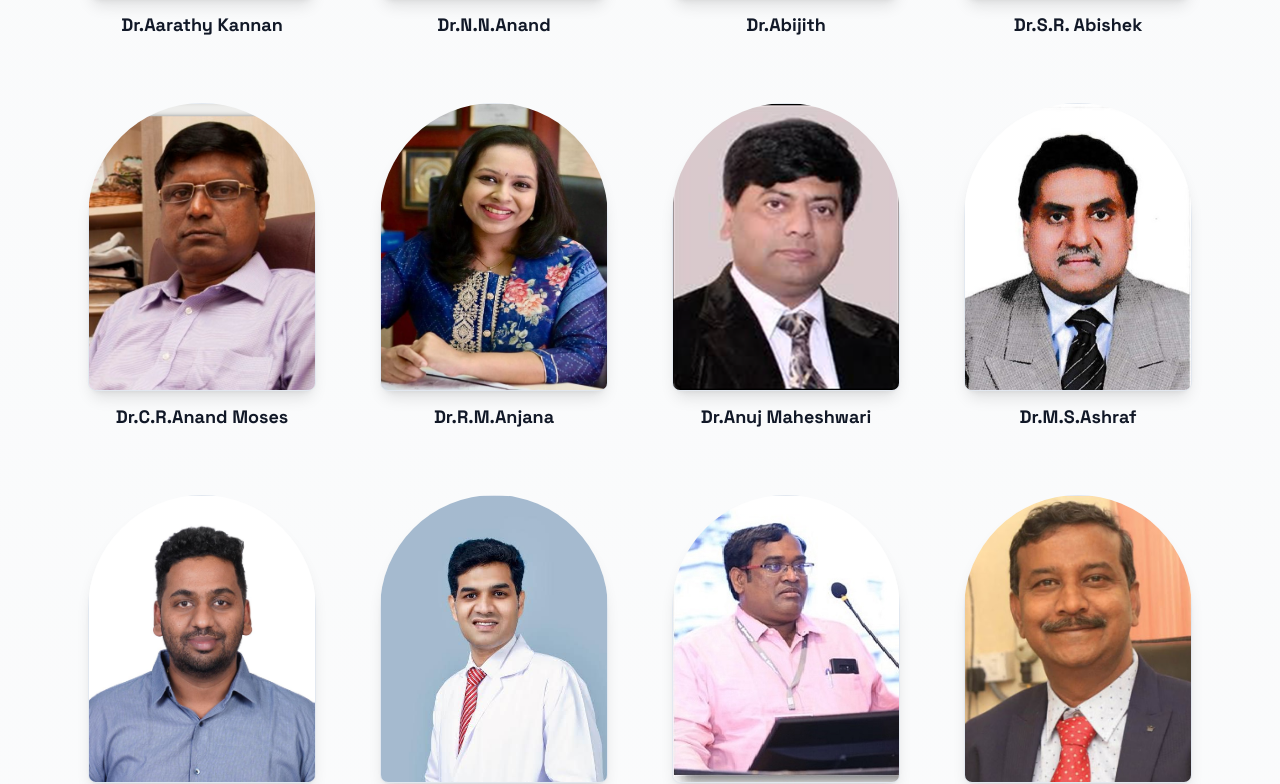
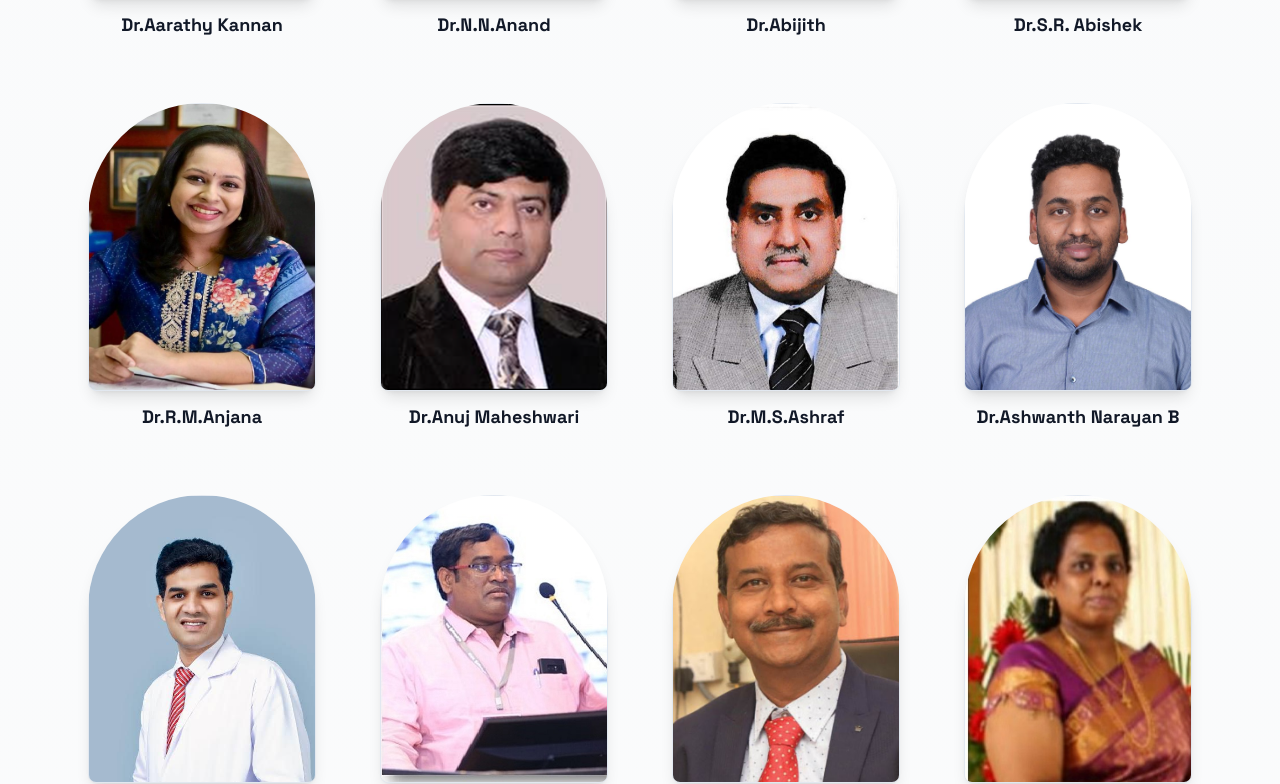
Before and after one commit to tndevelopers2024/mvqrcode, a Next.js app: page /faculty in a window 1280 px wide. Shown: the part 1337-2121 px from the top of the page. Built offline with nearby package versions, Linux system fonts and the light colour scheme; a web font is replaced by a local one.

Commit message:
new push

```diff
--- a/src/app/faculty/page.tsx
+++ b/src/app/faculty/page.tsx
@@ -14,7 +14,7 @@ const faculty = [
   { name : "Dr.N.N.Anand", img: "/images/faculty/Dr.N.N.Anand.jpeg"},
   { name: "Dr.Abijith", img: "/images/faculty/abijith.jpg" },
   { name: "Dr.S.R. Abishek", img: "/images/faculty/DR. S.R. Abishek.jpg" },
-  { name: "Dr.C.R.Anand Moses", img: "/images/faculty/Dr. Anand Moses.png" },
+  // { name: "Dr.C.R.Anand Moses", img: "/images/faculty/Dr. Anand Moses.png" },
   { name: "Dr.R.M.Anjana", img: "/images/faculty/Dr.R.M.Anjana.jpg" },
   { name: "Dr.Anuj Maheshwari", img: "/images/faculty/Dr Anuj Maheshwari.png" },
   { name: "Dr.M.S.Ashraf", img: "/images/faculty/ashraf.jpg" },
@@ -61,7 +61,7 @@ const faculty = [
   { name: "Dr.A.Ramachandran", img: "/images/faculty/Dr.A.RAMACHANDRAN.jpg" },
   { name: "Dr.N.Ramakrishnan", img: "/images/faculty/DR.RAMAKRISHNAN N.jpg" },
   { name: "Dr.S.R.Ramakrishnan", img: "/images/faculty/Dr.S.R.Ramakrishnan.jpg"},
-  { name: "Dr.Rajasenthil", img: "/images/faculty/Dr.rajasenthil.jpeg"},
+  // { name: "Dr.Rajasenthil", img: "/images/faculty/Dr.rajasenthil.jpeg"},
   // { name: "Dr.V.Rajendran", img: "/images/faculty/Dr. V. Rajendran.jpg" },
   { name: "Dr.R.Ravikumar", img: "/images/faculty/Dr R Ravikumar.jpg" },
   { name: "Dr.V.Ravindranath", img: "/images/faculty/ravindran.jpg" },
@@ -72,7 +72,7 @@ const faculty = [
   { name: "Ms.Seena Rajasekar", img: "/images/faculty/Mrs.Seena Rajsekar.jpg" },
   { name: "Dr.Selva Pandian", img: "/images/faculty/Dr.Selva-Pandian.jpeg"},
   { name: "Dr.Siva Shankari S", img: "/images/faculty/Dr.Siva-Shankari-S.jpeg"},
-  { name: "Dr.Srikanth Medumpudi", img: "/images/faculty/Dr.Srikanth-Medumpudi.jpeg" },
+  // { name: "Dr.Srikanth Medumpudi", img: "/images/faculty/Dr.Srikanth-Medumpudi.jpeg" },
   { name: "Dr.G.Senthil", img: "/images/faculty/Dr. G. Senthil.jpg" },
   { name: "Dr.A.Shanmugam", img: "/images/faculty/Dr A Shanmugam.jpg" },
   { name: "Dr.K.Shanmugam", img: "/images/faculty/Dr. K. Shanmugam.jpg" },
--- a/src/app/program/page.tsx
+++ b/src/app/program/page.tsx
@@ -116,8 +116,9 @@ export default function HomePage() {
               <div className="relative z-10 bg-white/90">
 
                 <div className="flex justify-between items-center flex-wrap gap-4 max-md:justify-center px-10 pt-5">
-                  <img src="images/mvdiabetes.webp" width={150} alt="" />
-                  <img src="images/finallogo.png" width={200} alt="" />
+                  <img src="images/mvdiabetes.webp" width={150} alt="MV Diabetes" />
+                  <img src="images/finallogo.png" width={200} alt="MVCON" />
+                  <img src="images/drc.jpeg" width={200} alt="DRC Logo" />
                 </div>
 
                 {/* Header */}
```
